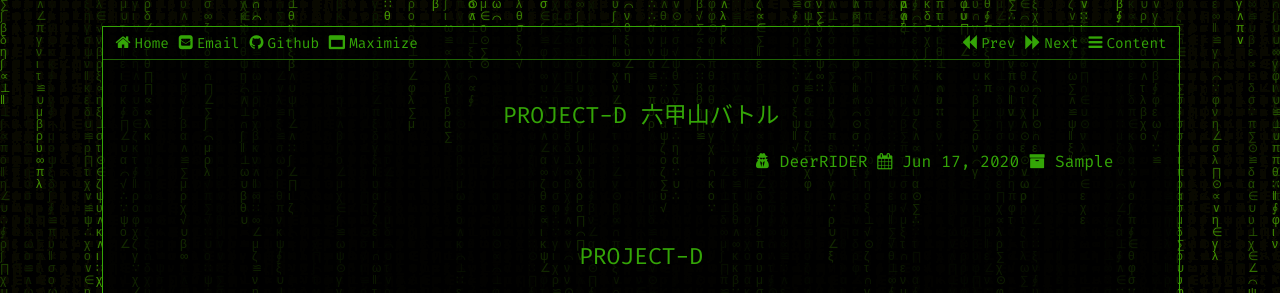
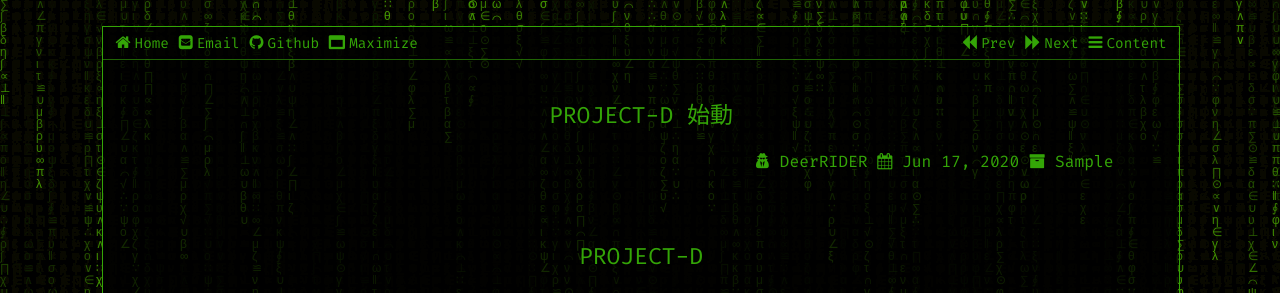
Before and after one commit to takagotch/o2374, a Jekyll site: the page built from _posts/2019-7-16-readme.md, in a window 1280 px wide. Shown: the top 293 px of the page. Built offline with Jekyll 4.4.1, drawn with Linux system fonts in a browser that asks for light colours.

Commit message:
Update 2019-7-16-readme.md

```diff
--- a/_posts/2019-7-16-readme.md
+++ b/_posts/2019-7-16-readme.md
@@ -1,6 +1,6 @@
 ---
 layout: post
-title: Project-D 六甲山バトル
+title: Project-D 始動
 author: DeerRIDER
 category: Sample
 date: 2020-06-17
```
